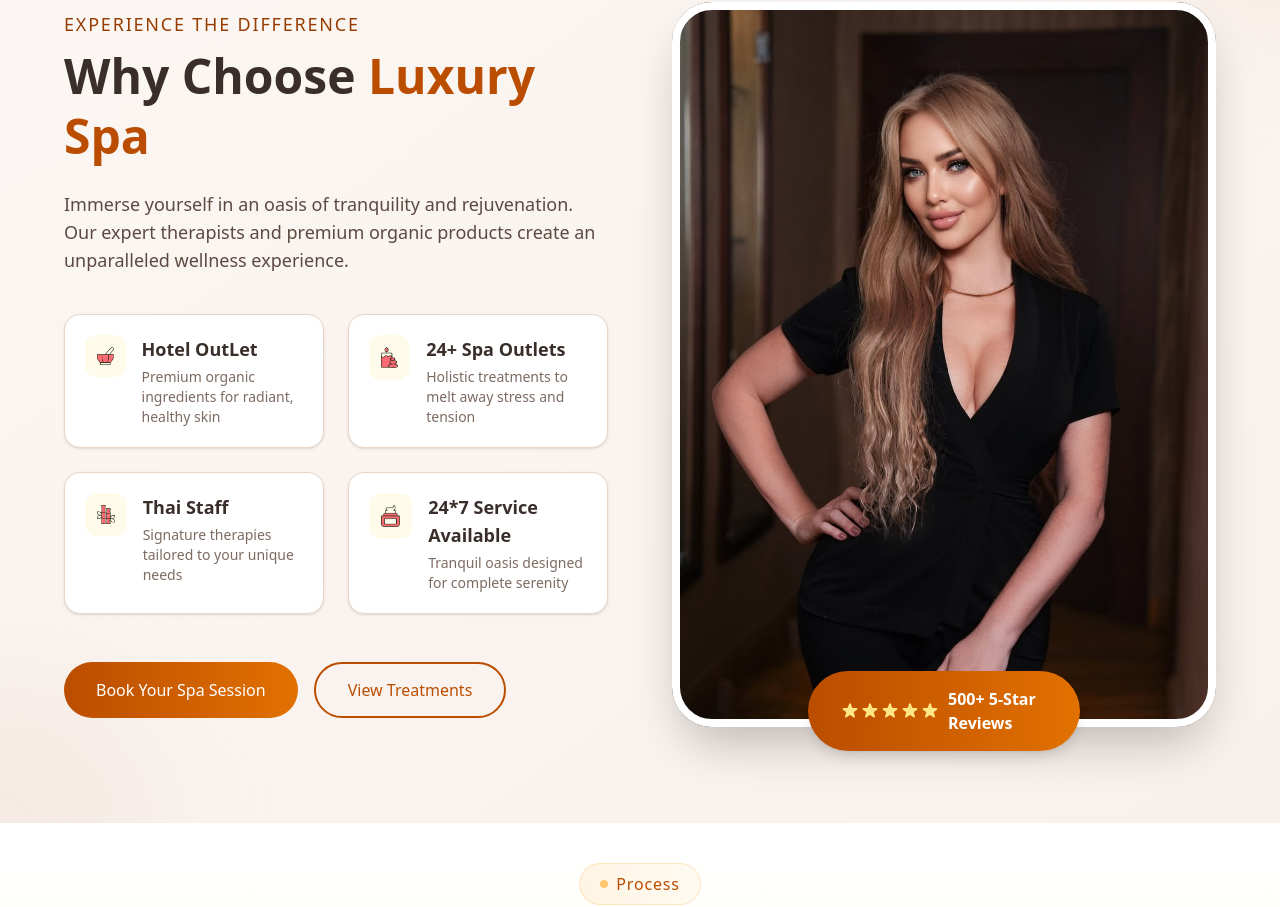
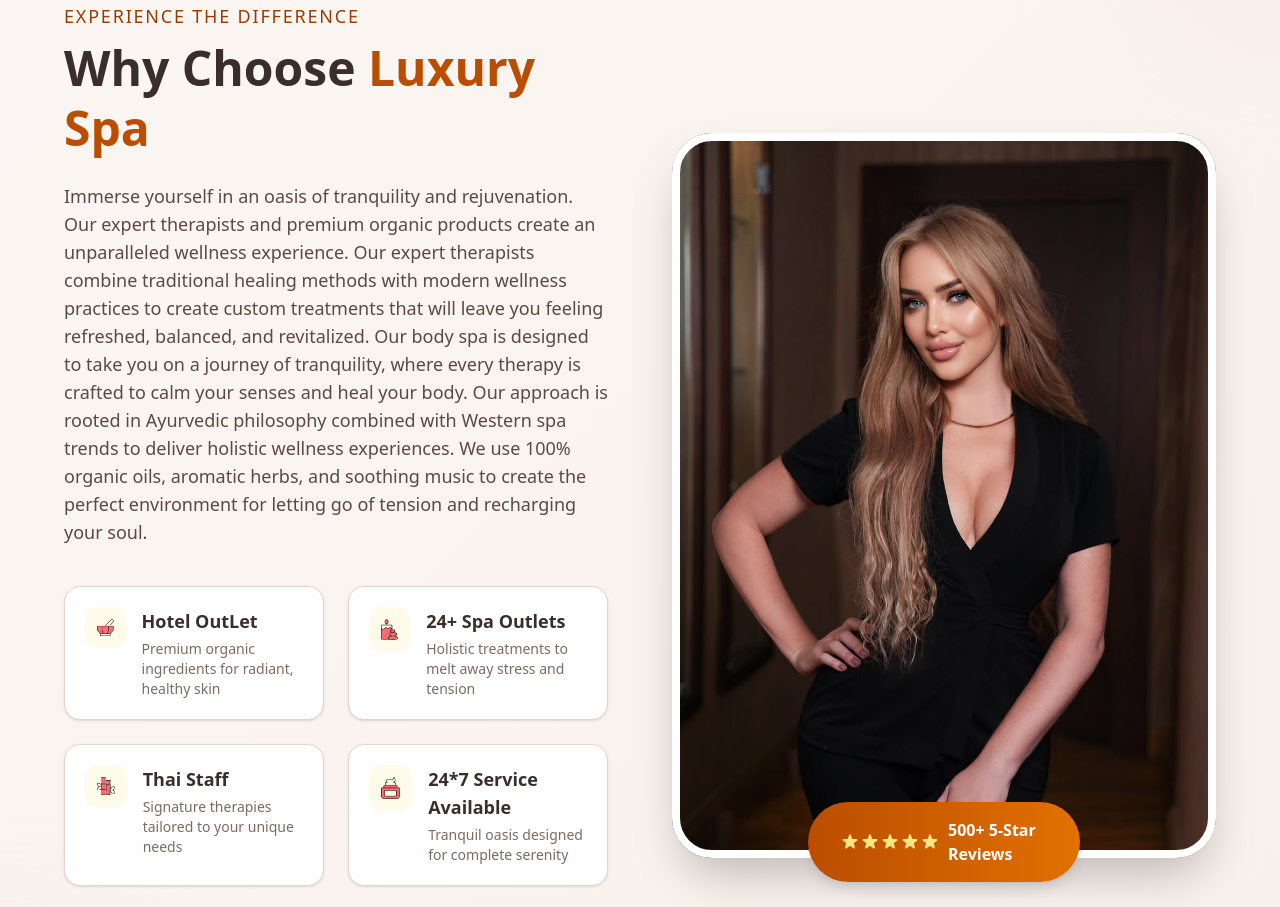
Before and after one commit to Prakash84/schoolsite, a Next.js app: page / in a window 1280 px wide. Shown: the part 2369-3276 px from the top of the page. Built offline with nearby package versions, Linux system fonts and the light colour scheme.

Commit message:
Updated something

```diff
--- a/src/app/page.js
+++ b/src/app/page.js
@@ -1019,6 +1019,8 @@ const features2 = [
                 transition={{ duration: 0.5, delay: 0.3 }}
               >
                 Immerse yourself in an oasis of tranquility and rejuvenation. Our expert therapists and premium organic products create an unparalleled wellness experience.
+                Our expert therapists combine traditional healing methods with modern wellness practices to create custom treatments that will leave you feeling refreshed, balanced, and revitalized. Our body spa is designed to take you on a journey of tranquility, where every therapy is crafted to calm your senses and heal your body.
+                Our approach is rooted in Ayurvedic philosophy combined with Western spa trends to deliver holistic wellness experiences. We use 100% organic oils, aromatic herbs, and soothing music to create the perfect environment for letting go of tension and recharging your soul.
               </motion.p>
             </div>
 
@@ -1809,17 +1811,19 @@ const features2 = [
                     At SPA DELHI, we believe that true wellness begins with deep relaxation and inner harmony.
                     Our body spa is designed to take you on a journey of tranquility, where every therapy is crafted
                     to calm your senses and heal your body.
-                  </p>
-                  <p className="text-gray-700 mb-4">
-                    Located in the heart of Delhi and spread across our premium outlets in Noida, Gurgaon, and Ghaziabad,
+                     Located in the heart of Delhi and spread across our premium outlets in Noida, Gurgaon, and Ghaziabad,
                     SPA DELHI brings a mix of traditional wellness and modern techniques. Our services include full-body
                     massage, deep tissue therapy, hot stone massage, foot reflexology, aromatherapy, and more — all
                     provided in a calm, hygienic, and private setting.
                   </p>
+
                   <p className="text-gray-700">
                     Our approach is rooted in Ayurvedic philosophy combined with Western spa trends to deliver holistic
                     wellness experiences. We use 100% organic oils, aromatic herbs, and soothing music to create the
                     perfect environment for letting go of tension and recharging your soul.
+                    At SPA DELHI, we believe that true wellness begins with deep relaxation and inner harmony.
+                    Our body spa is designed to take you on a journey of tranquility, where every therapy is crafted
+                    to calm your senses and heal your body.
                   </p>
                 </div>
               </div>
```
